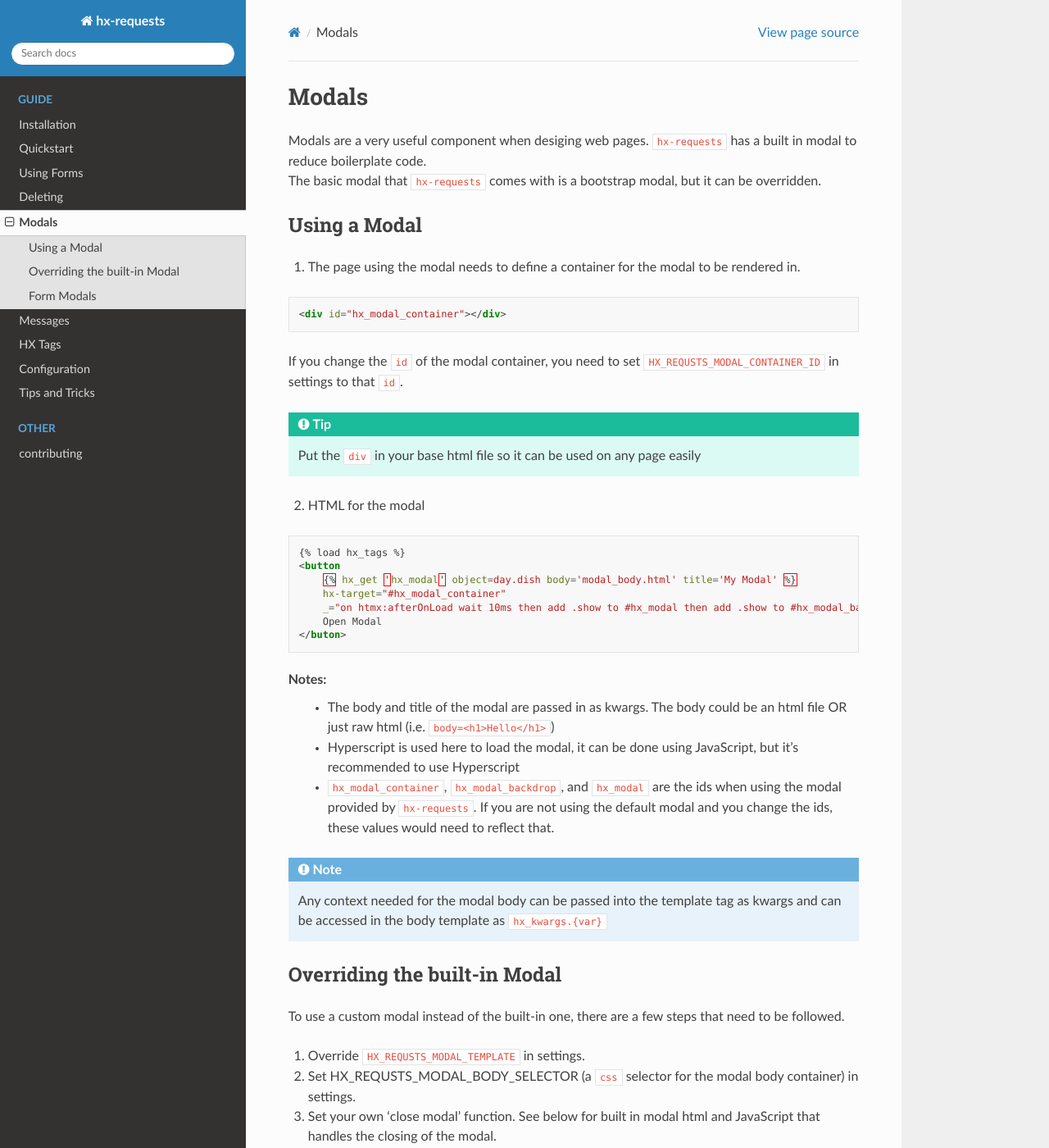
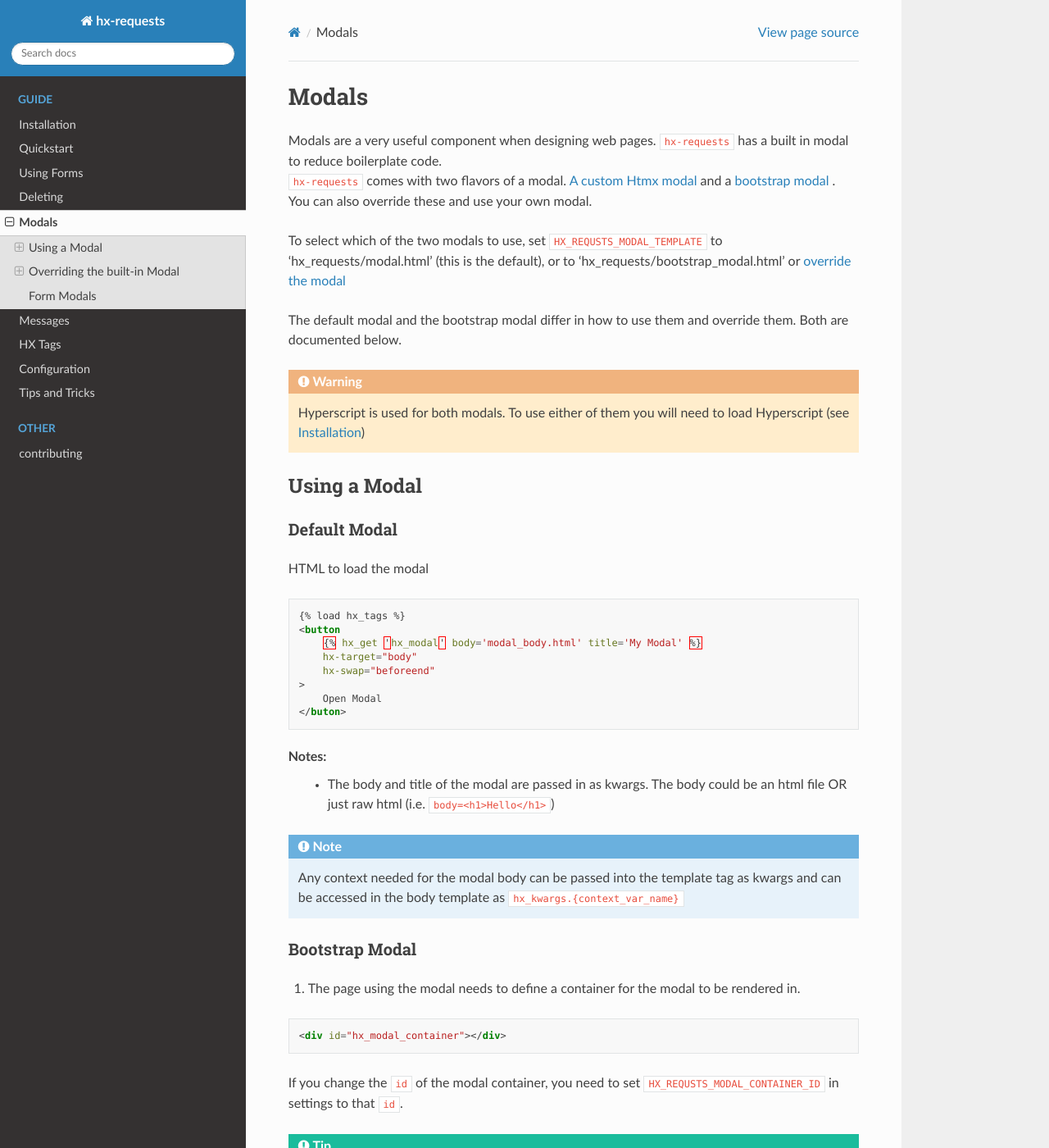
Before and after one commit to yaakovLowenstein/hx-requests, a Sphinx documentation site: the page built from docs/guide/modals.rst, in a window 1280 px wide and 1400 px high. Shown: the whole window at 82% size. Built offline with Sphinx 7.4.7 and the Read the Docs theme 2.0.0, drawn with Linux system fonts in a browser that asks for light colours; pages that are not in the unit, such as notebooks, are missing from menus; some of the changed text lies outside the part shown.

Commit message:
docs: Update to docs to reflect new custom modal

```diff
--- a/docs/guide/config.rst
+++ b/docs/guide/config.rst
@@ -38,7 +38,7 @@ Modal Configuration
 
 | :code:`HX_REQUSTS_MODAL_TEMPLATE` : *Default='hx_requests/modal.html'*
 |
-| Template to be used for modals. The context in this template has access to the modal's 'title' and 'body'.
+| Template to be used for modals. There are two that :code:`hx-requests` comes with: 'modal.html' and 'bootstrap_modal.html. Additionally you can set this to any template you want. The context in this template has access to the modal's 'title' and 'body'.
 
 | :code:`HX_REQUSTS_MODAL_CONTAINER_ID` : *Default='hx_modal_container'*
 |
--- a/docs/guide/modals.rst
+++ b/docs/guide/modals.rst
@@ -1,11 +1,45 @@
 Modals
 ======
 
-| Modals are a very useful component when desiging web pages. :code:`hx-requests` has a built in modal to reduce boilerplate code.
-| The basic modal that :code:`hx-requests` comes with is a bootstrap modal, but it can be overridden.
+| Modals are a very useful component when designing web pages. :code:`hx-requests` has a built in modal to reduce boilerplate code.
+| :code:`hx-requests` comes with two flavors of a modal. `A custom Htmx modal <https://htmx.org/examples/modal-custom/>`_  and a `bootstrap modal <https://htmx.org/examples/modal-bootstrap/>`_ . You can also override these and use your own modal.
+
+| To select which of the two modals to use, set :code:`HX_REQUSTS_MODAL_TEMPLATE` to 'hx_requests/modal.html' (this is the default), or to 'hx_requests/bootstrap_modal.html' or :ref:`override the modal <Overriding the built-in Modal>`
+
+| The default modal and the bootstrap modal differ in how to use them and override them. Both are documented below.
+
+.. warning::
+
+    Hyperscript is used for both modals. To use either of them you will need to load Hyperscript (see :ref:`Installation`)
 
 Using a Modal
 -------------
+
+Default Modal
+~~~~~~~~~~~~~
+
+HTML to load the modal
+
+.. code-block:: html
+
+    {% load hx_tags %}
+    <button
+        {% hx_get 'hx_modal' body='modal_body.html' title='My Modal' %}
+        hx-target="body"
+        hx-swap="beforeend"
+    >
+        Open Modal
+    </buton>
+
+Notes:
+    - The body and title of the modal are passed in as kwargs. The body could be an html file OR just raw html (i.e. :code:`body=<h1>Hello</h1>`)
+
+.. note::
+
+    Any context needed for the modal body can be passed into the template tag as kwargs and can be accessed in the body template as :code:`hx_kwargs.{context_var_name}`
+
+Bootstrap Modal
+~~~~~~~~~~~~~~~
 
 1. The page using the modal needs to define a container for the modal to be rendered in.
 
@@ -20,13 +54,13 @@ If you change the :code:`id` of the modal container, you need to set :code:`HX_R
 
     Put the :code:`div` in your base html file so it can be used on any page easily
 
-2. HTML for the modal
+2. HTML to load the modal
 
 .. code-block:: html
 
     {% load hx_tags %}
     <button
-        {% hx_get 'hx_modal' object=day.dish body='modal_body.html' title='My Modal' %}
+        {% hx_get 'hx_modal' body='modal_body.html' title='My Modal' %}
         hx-target="#hx_modal_container"
         _="on htmx:afterOnLoad wait 10ms then add .show to #hx_modal then add .show to #hx_modal_backdrop">
         Open Modal
@@ -39,7 +73,7 @@ Notes:
 
 .. note::
 
-    Any context needed for the modal body can be passed into the template tag as kwargs and can be accessed in the body template as :code:`hx_kwargs.{var}`
+    Any context needed for the modal body can be passed into the template tag as kwargs and can be accessed in the body template as :code:`hx_kwargs.{context_var_name}`
 
 
 Overriding the built-in Modal
@@ -47,14 +81,48 @@ Overriding the built-in Modal
 
 To use a custom modal instead of the built-in one, there are a few steps that need to be followed.
 
-#. Override :code:`HX_REQUSTS_MODAL_TEMPLATE` in settings.
+Default Modal
+~~~~~~~~~~~~~
+
+#. Override :code:`HX_REQUSTS_MODAL_TEMPLATE` in settings and set it to the template of your modal.
+#. Make sure the hyperscript for closing the modal is set correctly.
+
+    - The modal's close button has hyperscript that triggers the modal to close
+    - For :ref:`Form Modals` on submit the modal only closes when the :code:`modalFormValid` event is triggered. When a form is invalid the modal stays open so the user can see the form errors. There is hyperscript that triggers the modal to close on :code:`modalFormValid`.
+
+*modal.html*
+
+.. code-block:: html
+
+    {% load static %}
+    <div id="modal"
+        _="on closeModal add .closing then wait for animationend then remove me"
+        _="on modalFormValid add .closing then wait for animationend then remove me"
+    >
+        <div class="modal-underlay" _="on click trigger closeModal"></div>
+        <div class="modal-content">
+            <h1>{{title}}</h1>
+            {{body}}
+            <br>
+            <br>
+            <button _="on click trigger closeModal">Close</button>
+        </div>
+    </div>
+    <link href="{% static 'hx_requests/css/modal.css' %}" rel="stylesheet">
+
+
+
+Bootstrap Modal
+~~~~~~~~~~~~~~~
+
+#. Override :code:`HX_REQUSTS_MODAL_TEMPLATE` in settings and set it to the template of your modal.
 #. Set HX_REQUSTS_MODAL_BODY_SELECTOR (a :code:`css` selector for the modal body container) in settings.
 #. Set your own 'close modal' function. See below for built in modal html and JavaScript that handles the closing of the modal.
 
     - The modal's close button has onclick set to :code:`closeHXModal()`
-    - For :ref:`Form Modals` the close only happens when the :code:`modalFormValid` event is triggered. When a form is invalid the modal stays open so the user can see the form errors. By default the event handler for closing the modal on :code:`modalFormValid` is set for the built-in modal. When overriding the modal, make sure to add that event handler if you want the modal to stay open when the form is invalid.
+    - For :ref:`Form Modals` on submit the modal only closes when the :code:`modalFormValid` event is triggered. When a form is invalid the modal stays open so the user can see the form errors. By default the event handler for closing the modal on :code:`modalFormValid` is set for the built-in modal. When overriding the modal, make sure to add that event handler if you want the modal to stay open when the form is invalid.
 
-*modal.html*
+*bootstrap_modal.html*
 
 .. code-block:: html
 
@@ -94,7 +162,6 @@ To use a custom modal instead of the built-in one, there are a few steps that ne
     }
         document.addEventListener('modalFormValid',closeHXModal)
     </script>
-
 
 Form Modals
 -----------
```
